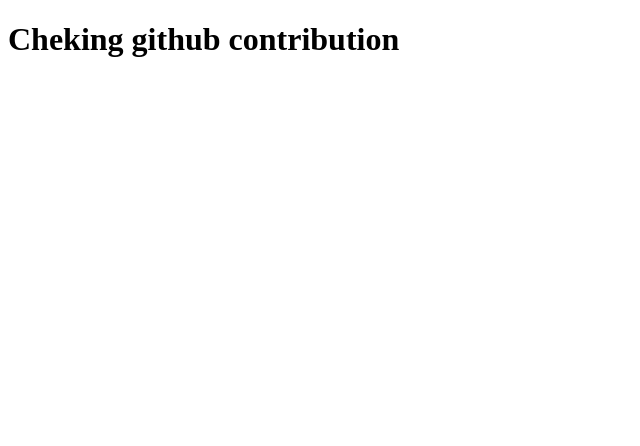
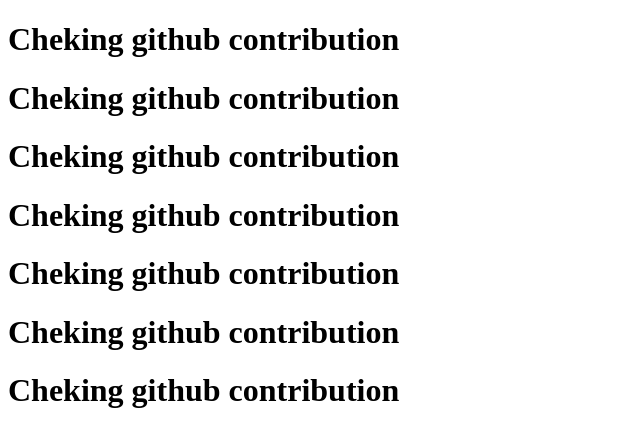
Before and after one commit to Mech-IT-Tech/demo, a plain HTML site: page index.html in a window 1280 px wide. Shown: the whole page, without its empty margins (0-640 px from the left). Drawn offline with Linux system fonts and the light colour scheme.

Commit message:
second commit

```diff
--- a/index.html
+++ b/index.html
@@ -7,5 +7,11 @@
 </head>
 <body>
     <h1>Cheking  github contribution </h1>
+    <h1>Cheking  github contribution </h1>
+    <h1>Cheking  github contribution </h1>
+    <h1>Cheking  github contribution </h1>
+    <h1>Cheking  github contribution </h1>
+    <h1>Cheking  github contribution </h1>
+    <h1>Cheking  github contribution </h1>
 </body>
 </html>
```
